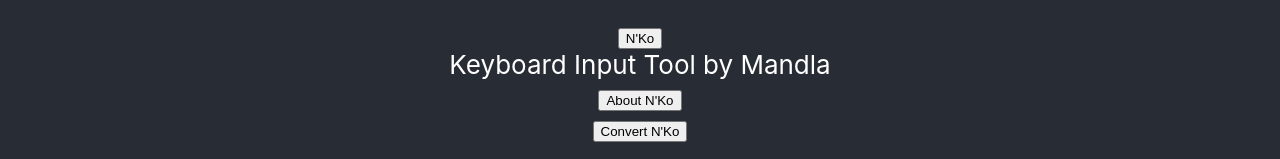
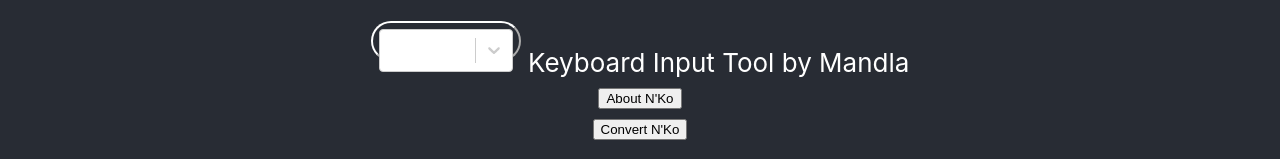
Before and after one commit to wenitte/african-language-keyboards, a React (Create React App) app: page / in a window 1280 px wide. Shown: the top 159 px of the page. Built offline with nearby package versions, Linux system fonts and the light colour scheme.

Commit message:
Started select needs a lot of work. Will probably abstratct out the entire header

```diff
--- a/package.json
+++ b/package.json
@@ -3,14 +3,20 @@
   "version": "0.1.0",
   "private": true,
   "dependencies": {
+    "@emotion/react": "^11.9.3",
+    "@emotion/styled": "^11.9.3",
+    "@mui/icons-material": "^5.8.4",
+    "@mui/material": "^5.9.1",
     "@testing-library/jest-dom": "^5.16.4",
     "@testing-library/react": "^13.3.0",
     "@testing-library/user-event": "^13.5.0",
     "react": "^18.2.0",
+    "react-bootstrap": "^2.4.0",
     "react-dom": "^18.2.0",
     "react-router": "^6.3.0",
     "react-router-dom": "^6.3.0",
     "react-scripts": "5.0.1",
+    "react-select": "^5.4.0",
     "react-simple-keyboard": "^3.4.170",
     "web-vitals": "^2.1.4"
   },
--- a/src/Components/LanguageSelectDropDown/LanguageSelectDropDown.js
+++ /dev/null
@@ -1,16 +0,0 @@
-import React, { Component,  useEffect, useState, useRef } from "react";
-import  {useParams, Link} from "react-router-dom";
-import {getLanguageNameFromCode} from "../../Utils/utils.js";
-
-
-
-
-function LanguageSelectDropdown(props) {
-    return (
-      <div className="App">
-        <button> {getLanguageNameFromCode(props.script)}</button>
-      </div>
-    );
-  }
-
-  export default LanguageSelectDropdown;
--- /dev/null
+++ b/src/Components/ScriptSelectDropDown/ScriptSelectDropDown.js
@@ -0,0 +1,46 @@
+import React, { Component,  useEffect, useState, useRef, } from "react";
+import  {useParams, Link} from "react-router-dom";
+import {getLanguageNameFromCode} from "../../Utils/utils.js";
+import ExpandMoreIcon from '@mui/icons-material/ExpandMore';
+import {Button, Row, Col} from 'react-bootstrap';
+import Select from 'react-select';
+
+
+let scripts = [{label:"N'ko", value:"Nko"}, {label:"Adlam", value:"Adlam"} ]
+
+
+function ScriptSelectDropdown(props) {
+  const handleSelect = (e) => {
+    //Change the script in the url
+    let selectedOption = e.target.value;
+    setSelectedOption(selectedOption);
+    if(window.location.pathname.toLowerCase().includes("/about/")){
+      window.location.href = "/about/" + selectedOption.value + "/";
+    }
+    else if(window.location.pathname.toLowerCase().includes("/convert/")){
+      window.location.href = "/convert/" + selectedOption.value + "/";
+    }
+    else if(window.location.pathname.toLowerCase().includes("/write/")){
+      window.location.href = "/write/" + selectedOption.value + "/";
+    }
+    else{
+      window.location.href = "/write/" + selectedOption.value + "/";
+    }
+  }
+  const [selectedOption, setSelectedOption] = useState({Name:"N'ko", code:"Nko"});
+    return (
+
+     <Button style= {{backgroundColor:"transparent", color:"white", borderColor:"white",borderRadius:"20px", width:"150px", height:"40px", fontWeight:"bold", fontSize:"25px"}}>
+        <Col style={{marginTop:"5px", }}>
+        <Select value={selectedOption} options={scripts} onChange={()=>handleSelect()} style= {{backgroundColor:"transparent", color:"white", borderColor:"white",borderRadius:"20px", width:"10px", height:"40px", fontWeight:"bold", fontSize:"25px"}}> {getLanguageNameFromCode(props.script)} </Select>
+        </Col>
+        <Col style= {{marginTop:"-30px"}}>
+        <ExpandMoreIcon style={{color:"white", fontSize:"30px" ,marginLeft:"90px"}}/>
+        </Col>
+        </Button>
+
+
+    );
+  }
+
+  export default ScriptSelectDropdown;
--- a/src/Containers/About/about.js
+++ b/src/Containers/About/about.js
@@ -6,6 +6,7 @@
 
 import {getLanguageNameFromCode,getAboutText} from "../../Utils/utils.js";
 import Alphabet from "../../Components/Alphabet/Alphabet.js";
+import ScriptSelectDropdown from "../../Components/ScriptSelectDropDown/ScriptSelectDropDown.js";
 function About () {
 //    let { script } = useParams;
 
@@ -20,7 +21,9 @@
       <div className="App">
 
         <header className="App-header">
-        About {getLanguageNameFromCode(script.script)} Script
+         <span>
+        About <ScriptSelectDropdown script={script.script} />  Script
+        </span>
         <span>
 
         <Link to = {chooseCorrectWriteLink(script.script)} > <button> Write  {getLanguageNameFromCode(script.script)}</button> </Link>
--- a/src/Containers/Convert/convert.js
+++ b/src/Containers/Convert/convert.js
@@ -4,6 +4,7 @@
 import chooseKeyboard from "../../Components/KeyboardLayouts/layouts.js";
 import {useParams, Link} from "react-router-dom";
 import {getLanguageNameFromCode} from "../../Utils/utils.js";
+import ScriptSelectDropdown from "../../Components/ScriptSelectDropDown/ScriptSelectDropDown.js";
 // import logo from './logo.svg';
 
 let latinNkoCorrespondence = {
@@ -80,7 +81,8 @@
       <div className="App">
 
         <header className="App-header">
-        Convert {getLanguageNameFromCode(script.script)} Script by Mandla
+        <span> Convert {" "} <ScriptSelectDropdown script={script.script} />
+        {"  "}   Script by Mandla </span>
 
 <span><a href ={chooseCorrectWriteLink(script.script)}> <button> {script.script} Keyboard</button></a>
 <a href ={chooseCorrectAboutLink(script.script)}> <button>About {getLanguageNameFromCode(script.script)}</button> </a> </span>
--- a/src/Containers/Home/Home.js
+++ b/src/Containers/Home/Home.js
@@ -4,7 +4,7 @@
 import chooseKeyboard from "../../Components/KeyboardLayouts/layouts.js";
 import  {useParams, Link} from "react-router-dom";
 import {getLanguageNameFromCode} from "../../Utils/utils.js";
-import LanguageSelectDropdown from "../../Components/LanguageSelectDropDown/LanguageSelectDropDown.js";
+import ScriptSelectDropdown from "../../Components/ScriptSelectDropDown/ScriptSelectDropDown.js";
 
 
 
@@ -50,8 +50,8 @@
 
         <header className="App-header">
         <span>
-        <LanguageSelectDropdown script={script.script} />
-       Keyboard Input Tool by Mandla</span>
+        <ScriptSelectDropdown script={script.script} />
+        {"  "} Keyboard Input Tool by Mandla</span>
 <Link to = {chooseCorrectAboutLink(script.script)} > <button> About  {getLanguageNameFromCode(script.script)}</button> </Link>
 <Link to = {chooseCorrectConvertLink(script.script)}> <button> Convert  {getLanguageNameFromCode(script.script)}</button> </Link>
         </header>
```
Also changed, not shown: src/Components/Header/Header.js (added), 1 other file (tests, documents, lock files or other folders).
